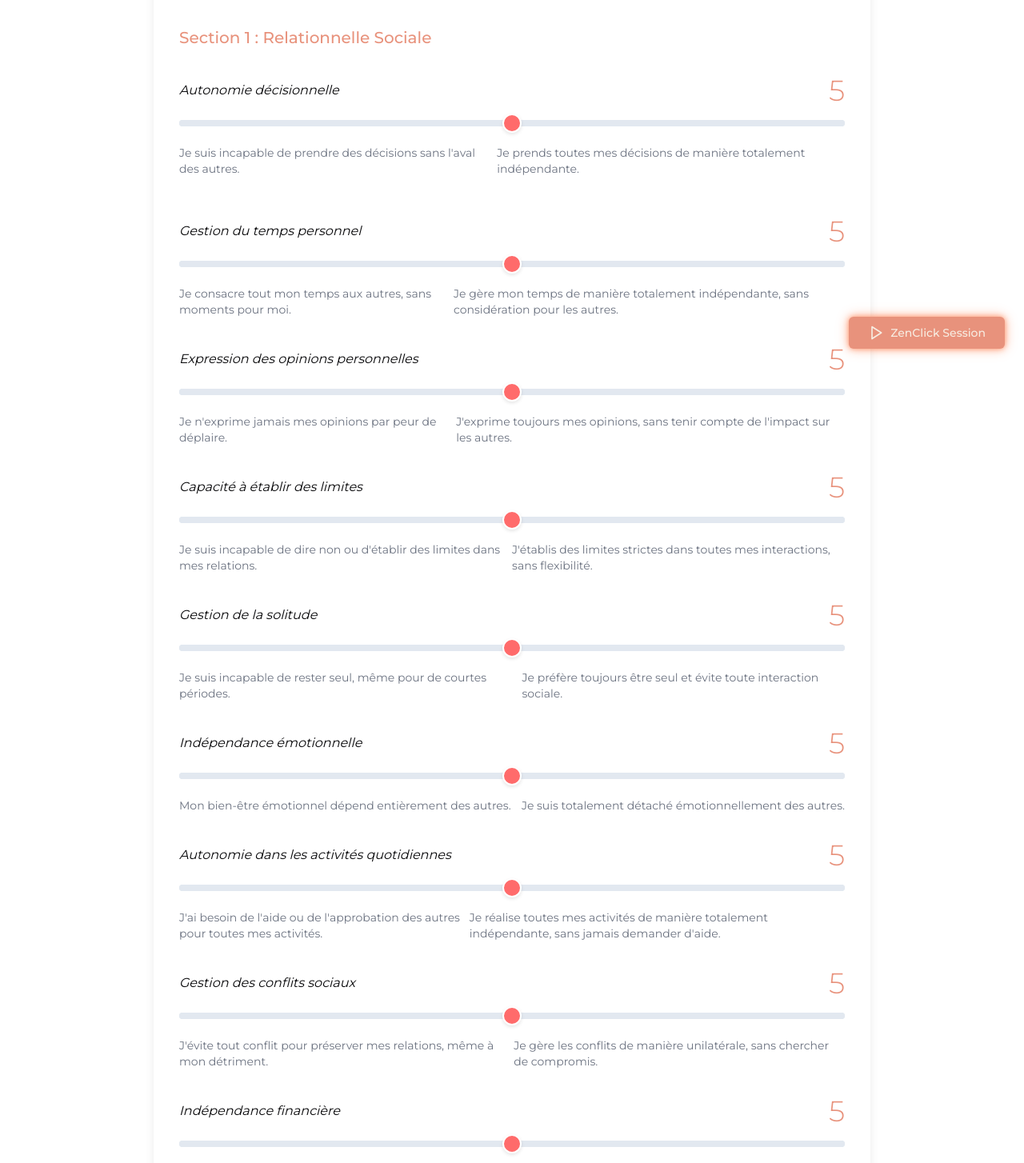
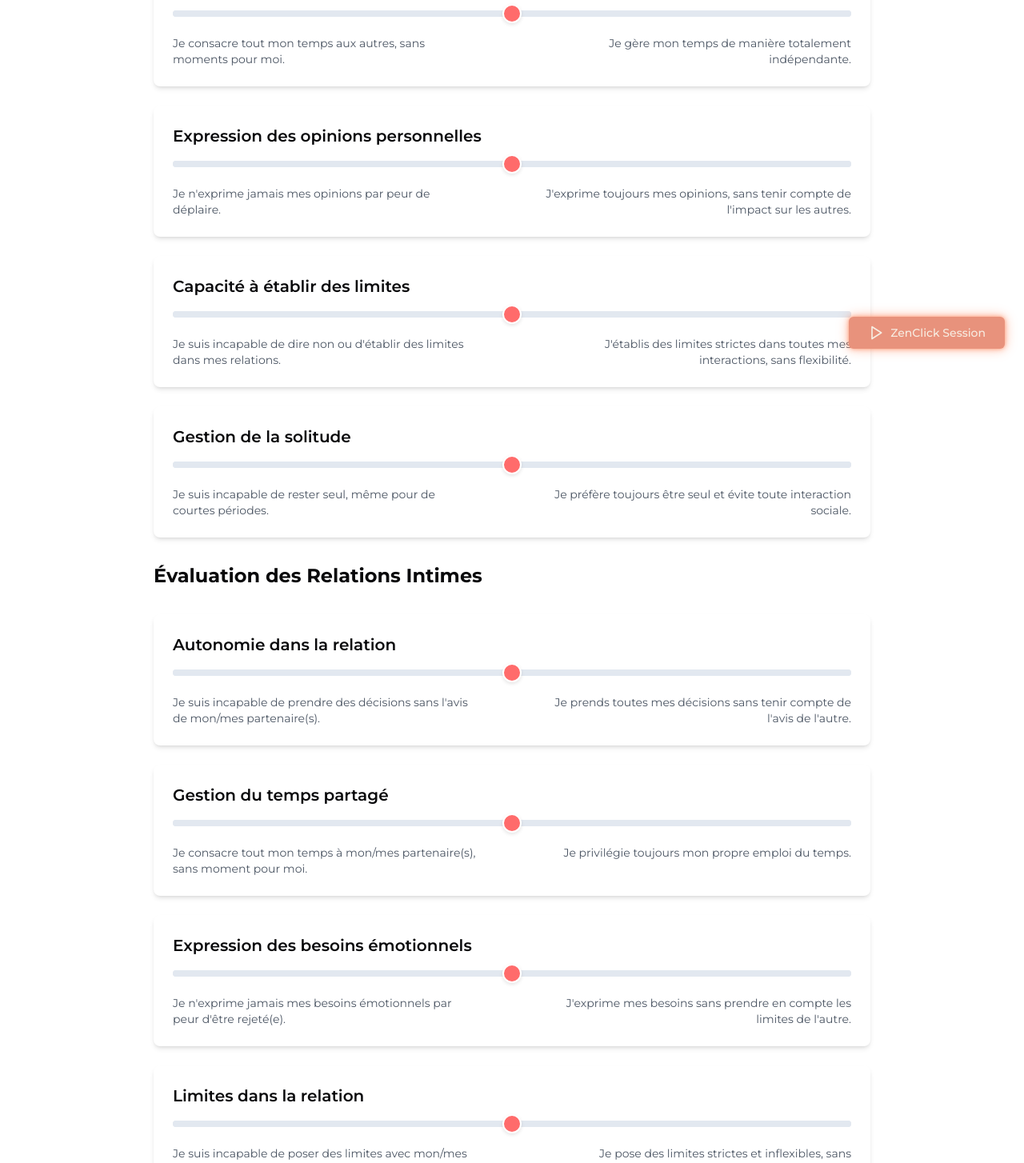
Before and after one commit to numerized/anneyvonnetherapeute, a Next.js app: page /evaluation-handicap-relationnel in a window 1280 px wide. Shown: the part 340-1794 px from the top of the page at 80% size. Built offline with nearby package versions, Linux system fonts and the light colour scheme; what @sanity/demo would draw is missing.

Commit message:
relation-handicap route and questionnaire page1

```diff
--- a/app/evaluation-handicap-relationnel/page.tsx
+++ b/app/evaluation-handicap-relationnel/page.tsx
@@ -1,12 +1,140 @@
 'use client'
 
-import { EvaluationHandicapRelationnel } from '@/components/pages/evaluation/EvaluationHandicapRelationnel'
+import { useState } from 'react'
+import { RangeInput } from '@/components/ui/RangeInput'
 
 export default function EvaluationHandicapRelationnelPage() {
+  const [values, setValues] = useState<{ [key: string]: number }>({})
+
+  const handleChange = (id: string, value: number) => {
+    setValues(prev => ({ ...prev, [id]: value }))
+  }
+
   return (
     <div className="min-h-screen bg-primary-green p-4 md:p-8">
-      <div className="max-w-4xl mx-auto">
-        <EvaluationHandicapRelationnel />
+      <div className="max-w-4xl mx-auto space-y-8">
+        <h2 className="text-2xl font-bold mb-6">Évaluation des Relations Sociales</h2>
+        <div className="space-y-6">
+          <div className="bg-white p-6 rounded-lg shadow-md">
+            <h3 className="text-xl font-semibold mb-2">Autonomie décisionnelle</h3>
+            <RangeInput
+              id="autonomie_decisionnelle"
+              value={values.autonomie_decisionnelle || 5}
+              onChange={(value) => handleChange('autonomie_decisionnelle', value)}
+              min={0}
+              max={10}
+              minLabel="Je suis incapable de prendre des décisions sans l'aval des autres."
+              maxLabel="Je prends toutes mes décisions de manière totalement indépendante."
+            />
+          </div>
+
+          <div className="bg-white p-6 rounded-lg shadow-md">
+            <h3 className="text-xl font-semibold mb-2">Gestion du temps personnel</h3>
+            <RangeInput
+              id="gestion_temps"
+              value={values.gestion_temps || 5}
+              onChange={(value) => handleChange('gestion_temps', value)}
+              min={0}
+              max={10}
+              minLabel="Je consacre tout mon temps aux autres, sans moments pour moi."
+              maxLabel="Je gère mon temps de manière totalement indépendante."
+            />
+          </div>
+
+          <div className="bg-white p-6 rounded-lg shadow-md">
+            <h3 className="text-xl font-semibold mb-2">Expression des opinions personnelles</h3>
+            <RangeInput
+              id="expression_opinions"
+              value={values.expression_opinions || 5}
+              onChange={(value) => handleChange('expression_opinions', value)}
+              min={0}
+              max={10}
+              minLabel="Je n'exprime jamais mes opinions par peur de déplaire."
+              maxLabel="J'exprime toujours mes opinions, sans tenir compte de l'impact sur les autres."
+            />
+          </div>
+
+          <div className="bg-white p-6 rounded-lg shadow-md">
+            <h3 className="text-xl font-semibold mb-2">Capacité à établir des limites</h3>
+            <RangeInput
+              id="limites"
+              value={values.limites || 5}
+              onChange={(value) => handleChange('limites', value)}
+              min={0}
+              max={10}
+              minLabel="Je suis incapable de dire non ou d'établir des limites dans mes relations."
+              maxLabel="J'établis des limites strictes dans toutes mes interactions, sans flexibilité."
+            />
+          </div>
+
+          <div className="bg-white p-6 rounded-lg shadow-md">
+            <h3 className="text-xl font-semibold mb-2">Gestion de la solitude</h3>
+            <RangeInput
+              id="solitude"
+              value={values.solitude || 5}
+              onChange={(value) => handleChange('solitude', value)}
+              min={0}
+              max={10}
+              minLabel="Je suis incapable de rester seul, même pour de courtes périodes."
+              maxLabel="Je préfère toujours être seul et évite toute interaction sociale."
+            />
+          </div>
+        </div>
+
+        <h2 className="text-2xl font-bold mb-6 mt-12">Évaluation des Relations Intimes</h2>
+        <div className="space-y-6">
+          <div className="bg-white p-6 rounded-lg shadow-md">
+            <h3 className="text-xl font-semibold mb-2">Autonomie dans la relation</h3>
+            <RangeInput
+              id="autonomie_relation"
+              value={values.autonomie_relation || 5}
+              onChange={(value) => handleChange('autonomie_relation', value)}
+              min={0}
+              max={10}
+              minLabel="Je suis incapable de prendre des décisions sans l'avis de mon/mes partenaire(s)."
+              maxLabel="Je prends toutes mes décisions sans tenir compte de l'avis de l'autre."
+            />
+          </div>
+
+          <div className="bg-white p-6 rounded-lg shadow-md">
+            <h3 className="text-xl font-semibold mb-2">Gestion du temps partagé</h3>
+            <RangeInput
+              id="temps_partage"
+              value={values.temps_partage || 5}
+              onChange={(value) => handleChange('temps_partage', value)}
+              min={0}
+              max={10}
+              minLabel="Je consacre tout mon temps à mon/mes partenaire(s), sans moment pour moi."
+              maxLabel="Je privilégie toujours mon propre emploi du temps."
+            />
+          </div>
+
+          <div className="bg-white p-6 rounded-lg shadow-md">
+            <h3 className="text-xl font-semibold mb-2">Expression des besoins émotionnels</h3>
+            <RangeInput
+              id="besoins_emotionnels"
+              value={values.besoins_emotionnels || 5}
+              onChange={(value) => handleChange('besoins_emotionnels', value)}
+              min={0}
+              max={10}
+              minLabel="Je n'exprime jamais mes besoins émotionnels par peur d'être rejeté(e)."
+              maxLabel="J'exprime mes besoins sans prendre en compte les limites de l'autre."
+            />
+          </div>
+
+          <div className="bg-white p-6 rounded-lg shadow-md">
+            <h3 className="text-xl font-semibold mb-2">Limites dans la relation</h3>
+            <RangeInput
+              id="limites_relation"
+              value={values.limites_relation || 5}
+              onChange={(value) => handleChange('limites_relation', value)}
+              min={0}
+              max={10}
+              minLabel="Je suis incapable de poser des limites avec mon/mes partenaire(s)."
+              maxLabel="Je pose des limites strictes et inflexibles, sans compromis."
+            />
+          </div>
+        </div>
       </div>
     </div>
   )
--- a/components/pages/evaluation/EvaluationHandicapRelationnel.tsx
+++ b/components/pages/evaluation/EvaluationHandicapRelationnel.tsx
@@ -166,9 +166,6 @@ export function EvaluationHandicapRelationnel() {
           <RangeInput
             value={scores[question.id] || '5'}
             onChange={(value) => handleScoreChange(question.id, value)}
-            min="0"
-            max="10"
-            step="1"
           />
           <div className="flex justify-between text-sm text-gray-500 mt-2">
             <span>{question.min}</span>
--- a/components/ui/RangeInput.tsx
+++ b/components/ui/RangeInput.tsx
@@ -3,21 +3,36 @@
 import { CSSProperties } from 'react'
 
 interface RangeInputProps {
-  value: string
-  onChange: (value: string) => void
-  min?: string
-  max?: string
-  step?: string
+  id: string
+  value: number
+  onChange: (value: number) => void
+  min?: number
+  max?: number
+  minLabel?: string
+  maxLabel?: string
+  step?: number
   className?: string
   style?: CSSProperties
 }
 
-export function RangeInput({ value, onChange, min = "0", max = "10", step = "1", className = "", style }: RangeInputProps) {
+export function RangeInput({
+  id,
+  value,
+  onChange,
+  min = 0,
+  max = 10,
+  minLabel,
+  maxLabel,
+  step = 1,
+  className = "",
+  style
+}: RangeInputProps) {
   const handleChange = (e: React.ChangeEvent<HTMLInputElement>) => {
-    onChange(e.target.value)
+    onChange(Number(e.target.value))
   }
 
   return (
+    <div className="space-y-4">
       <div className="relative">
         <style jsx>{`
           input[type="range"] {
@@ -100,14 +115,20 @@ export function RangeInput({ value, onChange, min = "0", max = "10", step = "1",
         `}</style>
         <input
           type="range"
+          id={id}
+          value={value}
+          onChange={handleChange}
           min={min}
           max={max}
           step={step}
-        value={value}
-        onChange={handleChange}
           className={className}
           style={style}
         />
       </div>
+      <div className="flex justify-between text-sm text-gray-600">
+        {minLabel && <div className="max-w-[45%]">{minLabel}</div>}
+        {maxLabel && <div className="max-w-[45%] text-right">{maxLabel}</div>}
+      </div>
+    </div>
   )
 }
```
Lines whose indentation alone changed are shown as unchanged.
